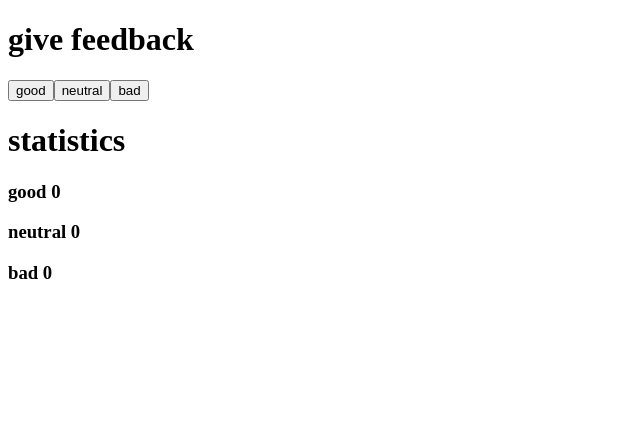
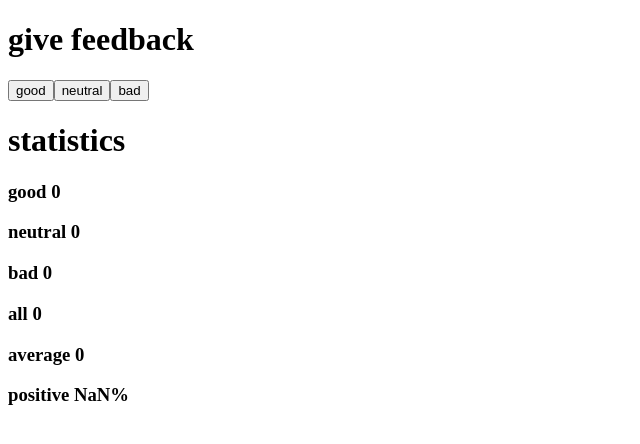
Before and after one commit to Themer97/fullstackopen-tests, a React (Vite) app in the folder part1/: page / in a window 1280 px wide. Shown: the top 444 px of the page, without its empty margins (0-640 px from the left). Built offline with nearby package versions, Linux system fonts and the light colour scheme.

Commit message:
finished unicafe step2

```diff
--- a/part1/src/App.jsx
+++ b/part1/src/App.jsx
@@ -8,24 +8,33 @@ const App = () => {
   const [neutral, setNeutral] = useState(0);
   const [bad, setBad] = useState(0);
 
+  const [all, setAll] = useState(0);
+  const [average, setAverage] = useState(0);
+
   return (
     <div>
       <h1>give feedback</h1>
       <Button
         handleClick={() => {
           setGood(good + 1);
+          setAll(all + 1);
+          setAverage(average + 1);
         }}
         text='good'
       />
       <Button
         handleClick={() => {
           setNeutral(neutral + 1);
+          setAll(all + 1);
+          setAverage(average + 0);
         }}
         text='neutral'
       />
       <Button
         handleClick={() => {
           setBad(bad + 1);
+          setAll(all + 1);
+          setAverage(average - 1);
         }}
         text='bad'
       />
@@ -34,6 +43,9 @@ const App = () => {
       <h3>good {good}</h3>
       <h3>neutral {neutral}</h3>
       <h3>bad {bad}</h3>
+      <h3>all {all}</h3>
+      <h3>average {average}</h3>
+      <h3>positive {(good / all) * 100}%</h3>
     </div>
   );
 };
```
